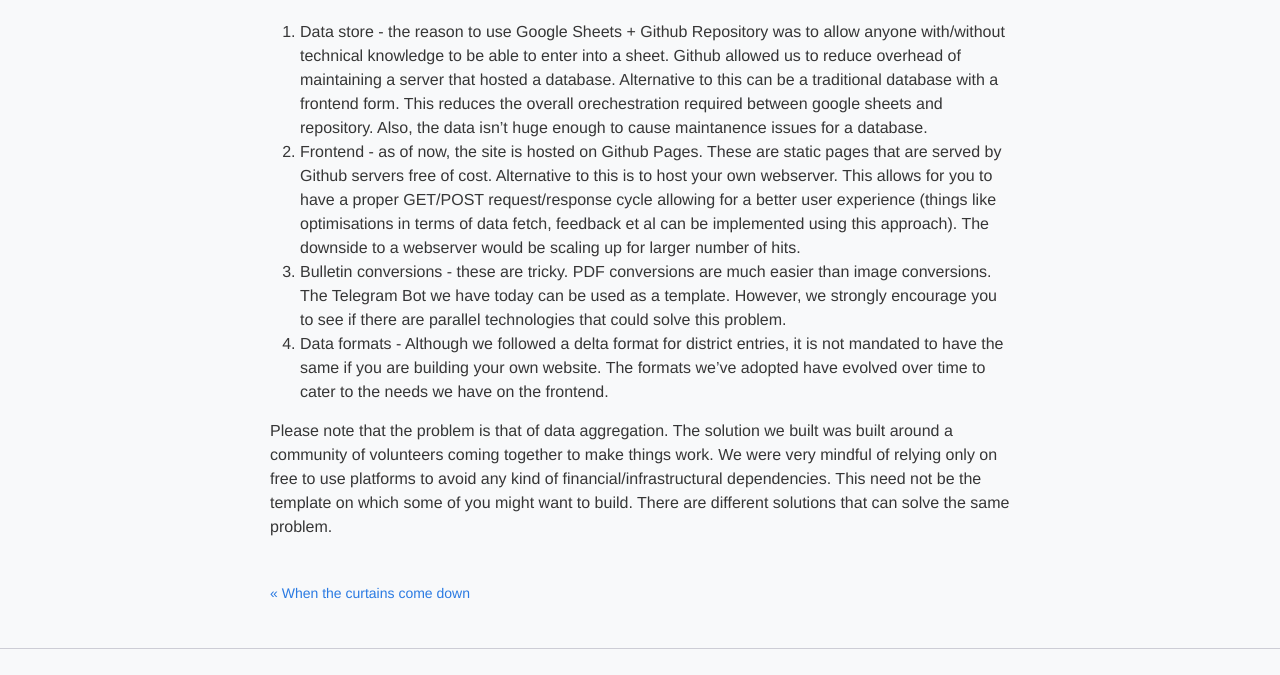
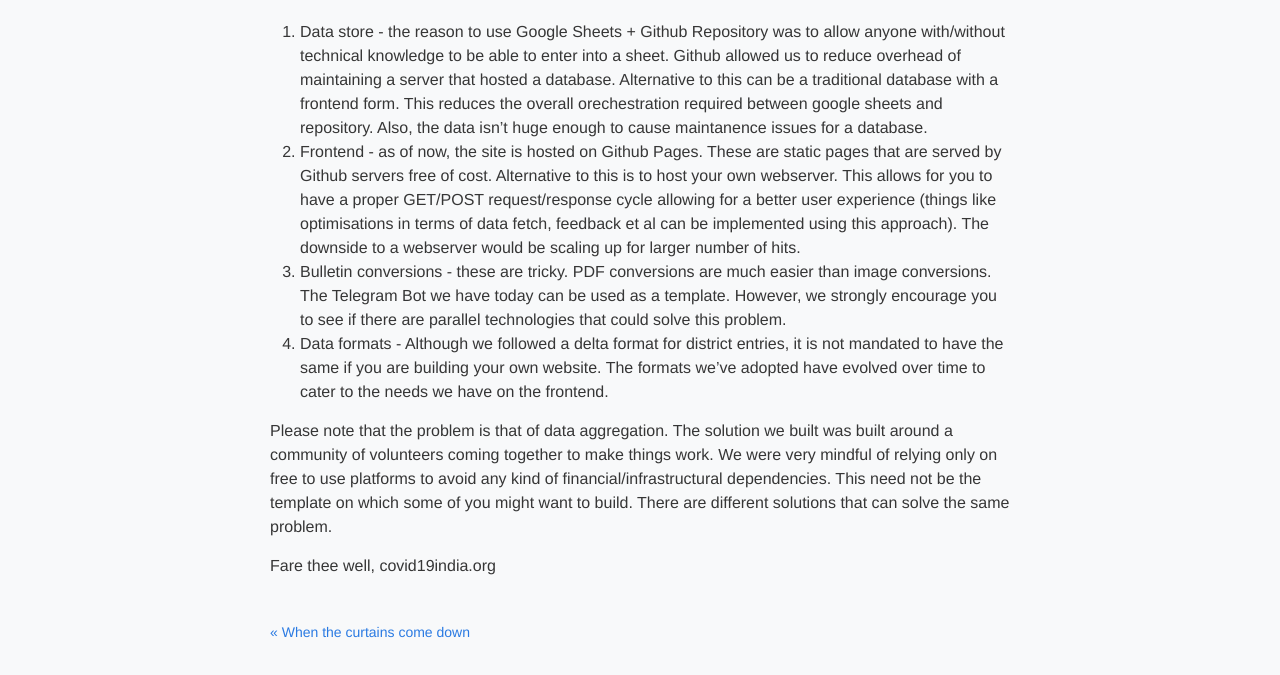
Before and after one commit to covid19india/blog, a Jekyll site: the page built from _posts/2021-08-24-operations.md, in a window 1280 px wide and 900 px high, scrolled down 4587 px, cut to the strip 0-675 px from the top of the window. Built offline with Jekyll 4.4.1, drawn with Linux system fonts in a browser that asks for light colours; a script that is not in the unit is left out.

Commit message:
Update 2021-08-24-operations.md

```diff
--- a/_posts/2021-08-24-operations.md
+++ b/_posts/2021-08-24-operations.md
@@ -79,7 +79,6 @@
 ![Automation Bot Output](/assets/images/bot-output.png)
 
 
-
 ## Alternative solutions
 1. Data store - the reason to use Google Sheets + Github Repository was to allow anyone with/without technical knowledge to be able to enter into a sheet. Github allowed us to reduce overhead of maintaining a server that hosted a database. Alternative to this can be a traditional database with a frontend form. This reduces the overall orechestration required between google sheets and repository. Also, the data isn't huge enough to cause maintanence issues for a database.
 2. Frontend - as of now, the site is hosted on Github Pages. These are static pages that are served by Github servers free of cost. Alternative to this is to host your own webserver. This allows for you to have a proper GET/POST request/response cycle allowing for a better user experience (things like optimisations in terms of data fetch, feedback et al can be implemented using this approach). The downside to a webserver would be scaling up for larger number of hits.
@@ -87,5 +86,8 @@
 4. Data formats - Although we followed a delta format for district entries, it is not mandated to have the same if you are building your own website. The formats we've adopted have evolved over time to cater to the needs we have on the frontend.
 
 
+Please note that the problem is that of data aggregation. The solution we built was built around a community of volunteers coming together to make things work. We were very mindful of relying only on free to use platforms to avoid any kind of financial/infrastructural dependencies. This need not be the template on which some of you might want to build. There are different solutions that can solve the same problem.
 
-Please note that the problem is that of data aggregation. The solution we built was built around a community of volunteers coming together to make things work. We were very mindful of relying only on free to use platforms to avoid any kind of financial/infrastructural dependencies. This need not be the template on which some of you might want to build. There are different solutions that can solve the same problem.
+
+Fare thee well,
+covid19india.org
```
